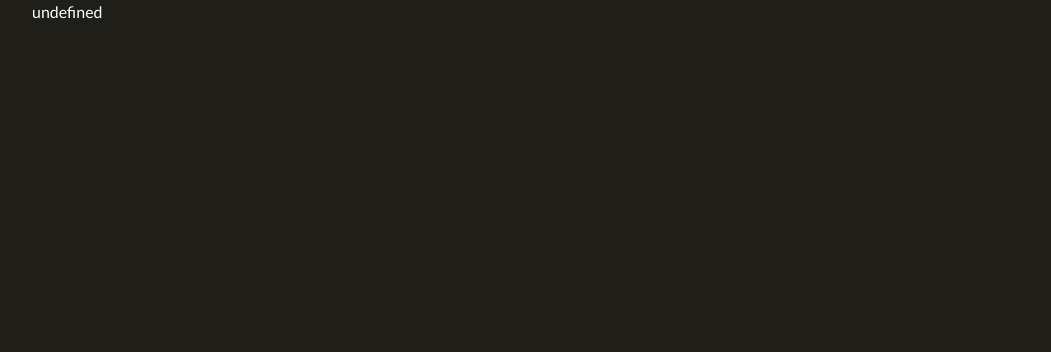
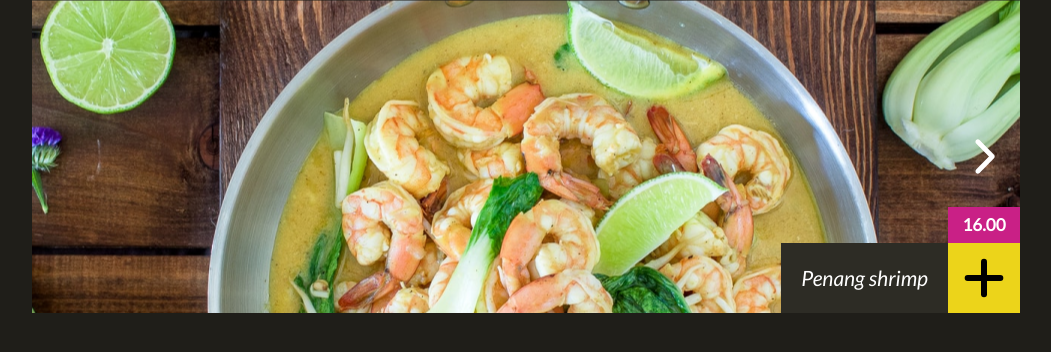
Before and after one commit to js-tasks-ru/jsbasic-20220419-2_isaev-isaev152, a website: page 6-module/3-task/index.html in a window 1280 px wide. Shown: the whole page, without its empty margins (114-1165 px from the left). Drawn offline with Linux system fonts and the light colour scheme.

Commit message:
Учебный проект: Карусель

```diff
--- a/6-module/3-task/index.html
+++ b/6-module/3-task/index.html
@@ -7,7 +7,7 @@
   <title>Бангкок Экспресс: Карусель</title>
 
   <link rel="stylesheet" href="./index.css" />
-  <link rel="stylesheet" href="/assets/styles/common.css" />
+  <link rel="stylesheet" href="../../assets/styles/common.css" />
 </head>
 
 <body>
--- a/6-module/3-task/index.js
+++ b/6-module/3-task/index.js
@@ -2,6 +2,96 @@ import createElement from '../../assets/lib/create-element.js';
 
 export default class Carousel {
   constructor(slides) {
-    this.slides = slides;
+    this.elem = this.createCarousel(slides);
   }
+  createSlide (arr) {
+    const productName = arr.name;
+    const productId = arr.id;
+    const productImg = arr.image;
+    const productPrice = arr.price.toFixed(2)
+    const carousel = `
+      <div class="carousel__slide" data-id="${productId}">
+        <img src="/assets/images/carousel/${productImg}" class="carousel__img" alt="slide">
+        <div class="carousel__caption">
+          <span class="carousel__price">${productPrice}</span>
+          <div class="carousel__title">${productName}</div>
+          <button type="button" class="carousel__button">
+            <img src="/assets/images/icons/plus-icon.svg" alt="icon">
+          </button>
+        </div>
+        </div> `;
+    const slide = createElement(carousel);
+    const addProduct = new CustomEvent('product-add', {
+      bubbles: true,
+      detail: productId,
+    });
+    slide.addEventListener('click', (e) => {
+      if (e.target.closest('.carousel__button')) {
+        slide.dispatchEvent(addProduct);
+      }
+
+    });
+    return slide;
+  };
+  createArrows() {
+    const rightArrow = `<div class="carousel__arrow carousel__arrow_right">
+    <img src="/assets/images/icons/angle-icon.svg" alt="icon">
+  </div>`;
+  const leftArrow = `<div class="carousel__arrow carousel__arrow_left">
+  <img src="/assets/images/icons/angle-left-icon.svg" alt="icon">
+</div>`;
+const container = document.createDocumentFragment();
+container.appendChild(createElement(rightArrow));
+container.appendChild(createElement(leftArrow));
+return container;
+  };
+  createCarousel(slides) {
+
+    const carousel = document.createElement('DIV');
+    carousel.classList.add('carousel');
+    const divInner = document.createElement('DIV');
+    divInner.classList.add('carousel__inner');
+    carousel.append(this.createArrows());
+
+    for(let item of slides) {
+      divInner.append(this.createSlide(item));
+    }
+    carousel.append(divInner);
+
+  let leftBtn = carousel.querySelector('.carousel__arrow_left');
+  let rightBtn = carousel.querySelector('.carousel__arrow_right');
+
+
+  let currentSlideCount = 1;
+    let position  = 0;
+
+    leftBtn.style.display = 'none';
+
+    carousel.addEventListener('click', (e) => {
+      const slideWidth = divInner.offsetWidth;
+      if (e.target.closest('.carousel__arrow_right')) {
+        currentSlideCount += 1;
+        position  += slideWidth;
+        divInner.style.transform = `translateX(-${position }px)`;
+      } else if (e.target.closest('.carousel__arrow_left')) {
+        currentSlideCount -= 1;
+        position -= slideWidth;
+        divInner.style.transform = `translateX(-${position }px)`;
+
+      }
+      if (currentSlideCount > 1) {
+        leftBtn.style.display = '';
+      } else {
+        leftBtn.style.display = 'none';
+      }
+      if (currentSlideCount === slides.length) {
+        rightBtn.style.display = 'none';
+      } else {
+        rightBtn.style.display = '';
+      }
+    });
+    return carousel;
+
+  }
+
 }
```
Also changed, not shown: 5-module/3-task/index.js (+1 -6 lines).
